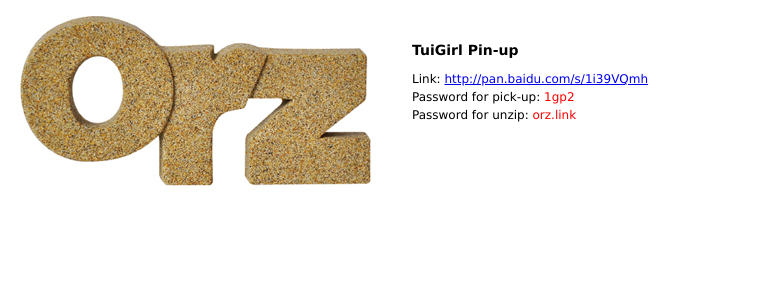
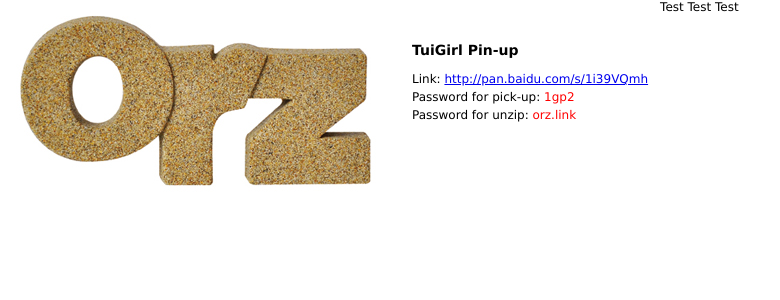
Before and after one commit to taoqing/orz.link, a PHP site: page / in a window 1280 px wide. Shown: the top 300 px of the page, without its empty margins (0-780 px from the left). Run offline with PHP 8.4, Linux system fonts and the light colour scheme.

Commit message:
test for commit

```diff
--- a/index.php
+++ b/index.php
@@ -22,6 +22,8 @@
 		<p>Password for pick-up: <span class="mark">1gp2</span></p>
 		<p>Password for unzip: <span class="mark">orz.link</span></p>
 	</div>
+
+	<div>Test Test Test</div>
 </div>
 </body>
 </html>
```
